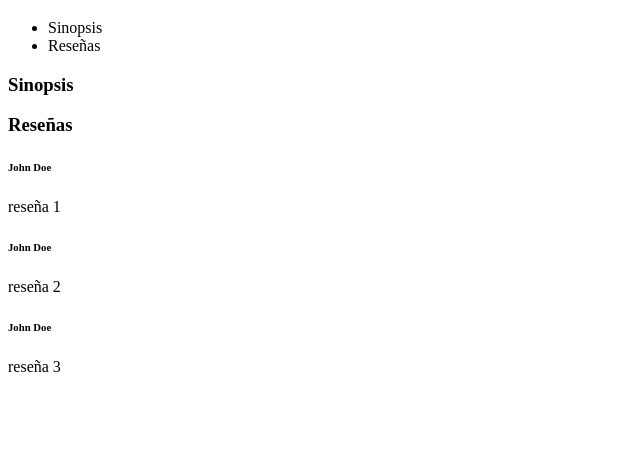
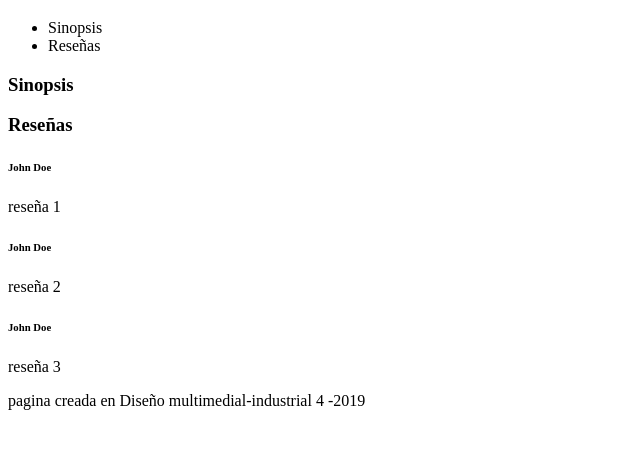
Before and after one commit to matiexe/proyecto-peli, a plain HTML site: page index.html in a window 1280 px wide. Shown: the part 61-510 px from the top of the page, without its empty margins (0-640 px from the left). Drawn offline with Linux system fonts and the light colour scheme.

Commit message:
se agrego el footer

```diff
--- a/index.html
+++ b/index.html
@@ -38,6 +38,9 @@
                 </div>
             </section>
         </article>
+        <footer>
+            <p>pagina creada en Diseño multimedial-industrial 4 -2019</p>
+        </footer>
     </div>
 </body>
 </html>
```
